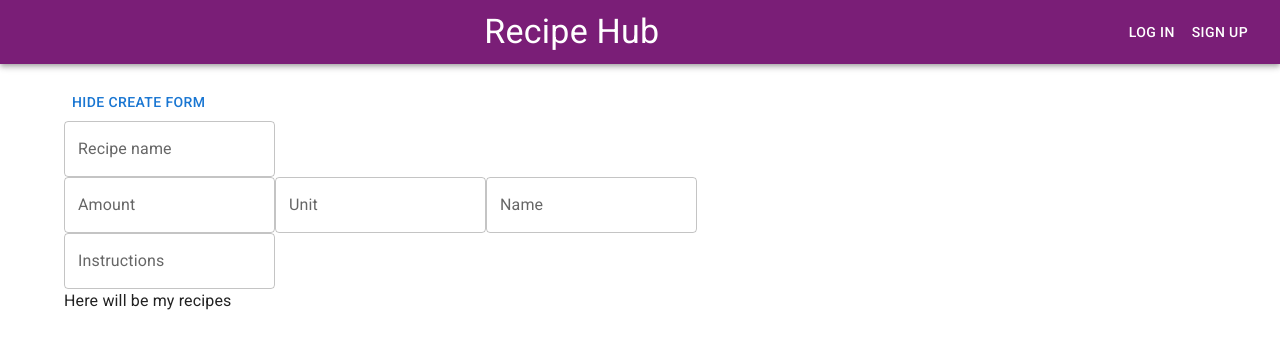
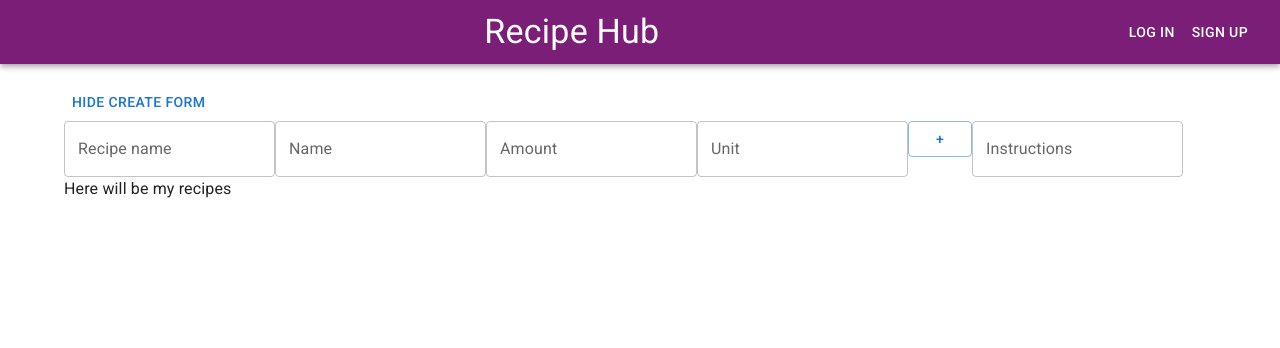
Before and after one commit to giacoletti/recipe_hub_client, a React (Create React App) app: page /my-recipes in a window 1280 px wide. Both pictures are taken after a click on the button "CREATE RECIPE". Shown: the top 348 px of the page. Built offline with nearby package versions, Linux system fonts and the light colour scheme; what j-tockauth would draw is missing.

Commit message:
update recipecreateform with data-cys and a plus ingredient button

```diff
--- a/src/components/RecipeCreateForm.jsx
+++ b/src/components/RecipeCreateForm.jsx
@@ -1,7 +1,10 @@
 import React from "react";
-import { TextField } from "@mui/material";
+import { TextField, Button } from "@mui/material";
+import IngredientField from "./IngredientField";
 
 const RecipeCreateForm = () => {
+
+
   return (
     <div>
       <TextField
@@ -10,16 +13,32 @@ const RecipeCreateForm = () => {
         variant="outlined"
         data-cy="name-input"
       />
-      <div>
+      <>
+        <TextField
+          id="outlined-basic"
+          label="Name"
+          variant="outlined"
+          data-cy="ingredient-name-input-1"
+        />
         <TextField
           id="outlined-basic"
           label="Amount"
           variant="outlined"
-          data-cy="ingredient-name-input"
+          data-cy="ingredient-amount-input-1"
         />
-        <TextField id="outlined-basic" label="Unit" variant="outlined" />
-        <TextField id="outlined-basic" label="Name" variant="outlined" />
-      </div>
+        <TextField
+          id="outlined-basic"
+          label="Unit"
+          variant="outlined"
+          data-cy="ingredient-unit-input-1"
+        />
+        <Button
+          variant="outlined"
+          // onClick={() =>  }
+        >
+          +
+        </Button>
+      </>
       <TextField
         id="outlined-basic"
         label="Instructions"
```
